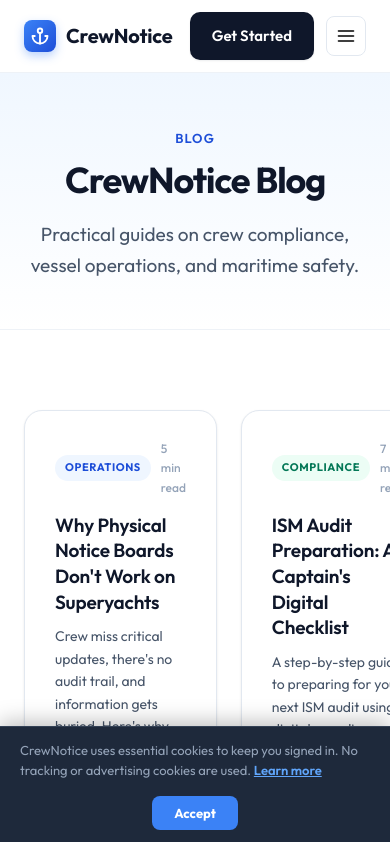
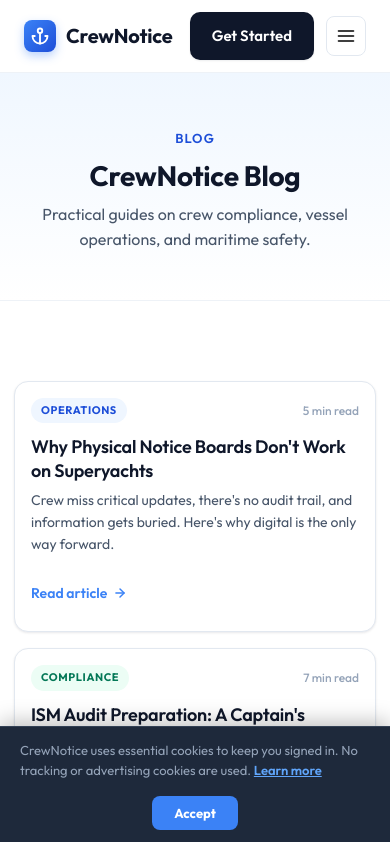
Before and after one commit to sharptyrone-dotcom/CrewBoard, a Next.js app: page /blog in a window 390 px wide. Shown: the top 842 px of the page. Built offline with nearby package versions, Linux system fonts and the light colour scheme.

Commit message:
Auto-commit changes

```diff
--- a/app/blog/[slug]/page.js
+++ b/app/blog/[slug]/page.js
@@ -39,7 +39,7 @@
   if (!article) notFound();
 
   return (
-    <div className="lp-root">
+    <div className="lp-root blog-page">
       <MarketingNav />
 
       {/* Article Hero */}
--- a/app/blog/page.js
+++ b/app/blog/page.js
@@ -101,7 +101,7 @@
 
 export default function BlogPage() {
   return (
-    <div className="lp-root">
+    <div className="lp-root blog-page">
       <MarketingNav />
 
       {/* Page Hero */}
--- a/app/landing.css
+++ b/app/landing.css
@@ -2058,3 +2058,263 @@
   color: var(--blue);
   background: var(--blue-tint);
 }
+
+/* ═══════════════════════════════════════════════════════════════
+   Blog — mobile polish (<768px)
+   Scoped so it only tightens the blog index + article pages. The
+   767px breakpoint sits between the existing 960px and 560px
+   queries and is chosen to match the spec ("below 768px").
+   ═══════════════════════════════════════════════════════════════ */
+@media (max-width: 767px) {
+  /* Prevent tiny-pixel overflow from long titles / URLs in copy.
+     All selectors scoped with .lp-root.blog-page so the rules only
+     apply on /blog and /blog/[slug] — never leaking to other
+     marketing pages that share .page-hero / .product-hero / .wrap
+     / .breadcrumbs / .article-body / .article-callout / .article-back
+     structures. Classes that live only on blog pages (.blog-*) stay
+     prefixed with .lp-root since they can't appear elsewhere. */
+  .lp-root.blog-page .blog-card,
+  .lp-root.blog-page .article-body,
+  .lp-root.blog-page .article-body p,
+  .lp-root.blog-page .article-body li,
+  .lp-root.blog-page .blog-card-title,
+  .lp-root.blog-page .blog-card-excerpt,
+  .lp-root.blog-page .blog-article-byline,
+  .lp-root.blog-page .blog-article-cta p,
+  .lp-root.blog-page .page-hero h1,
+  .lp-root.blog-page .product-hero h1 {
+    overflow-wrap: break-word;
+    word-wrap: break-word;
+  }
+
+  /* ── Blog index ── */
+  .lp-root.blog-page .blog-grid {
+    grid-template-columns: 1fr;
+    gap: 16px;
+    padding: 0;
+  }
+
+  /* Shrink the outer wrap padding so cards breathe but don't
+     touch the screen edges. Scoped to .blog-page only. */
+  .lp-root.blog-page .page-hero .wrap,
+  .lp-root.blog-page .product-hero .wrap,
+  .lp-root.blog-page section .wrap {
+    padding-left: 16px;
+    padding-right: 16px;
+  }
+
+  .lp-root.blog-page .blog-card {
+    padding: 18px 18px 16px;
+    border-radius: 14px;
+  }
+  .lp-root.blog-page .blog-card-head {
+    /* Tag + read time on one line, no awkward wrap. */
+    flex-wrap: nowrap;
+    gap: 8px;
+    margin-bottom: 12px;
+  }
+  .lp-root.blog-page .blog-tag {
+    flex-shrink: 0;
+    white-space: nowrap;
+  }
+  .lp-root.blog-page .blog-read-time {
+    flex-shrink: 0;
+    white-space: nowrap;
+    margin-left: auto;
+  }
+  .lp-root.blog-page .blog-card-title {
+    font-size: 18px;
+    line-height: 1.3;
+    padding-right: 0;
+    margin: 0 0 8px;
+  }
+  .lp-root.blog-page .blog-card-excerpt {
+    font-size: 14px;
+    line-height: 1.55;
+    margin: 0 0 16px;
+    /* Cap to 3 lines on mobile. */
+    display: -webkit-box;
+    -webkit-line-clamp: 3;
+    -webkit-box-orient: vertical;
+    overflow: hidden;
+  }
+  .lp-root.blog-page .blog-card-foot {
+    /* Minimum 44px tap target. */
+    min-height: 44px;
+    align-items: center;
+    font-size: 14px;
+  }
+
+  /* Blog hero H1 / subtitle */
+  .lp-root.blog-page .page-hero h1 {
+    font-size: 28px;
+    margin-bottom: 12px;
+    letter-spacing: -0.01em;
+  }
+  .lp-root.blog-page .page-hero .page-subtitle {
+    font-size: 16px;
+    line-height: 1.55;
+  }
+
+  /* ── Subscribe form ── stacks vertically, full width */
+  .lp-root.blog-page .blog-subscribe {
+    margin-top: 40px;
+    padding: 28px 20px;
+    border-radius: 16px;
+  }
+  .lp-root.blog-page .blog-subscribe h3 { font-size: 18px; }
+  .lp-root.blog-page .blog-subscribe p { font-size: 14px; }
+  .lp-root.blog-page .blog-subscribe-form {
+    flex-direction: column;
+    gap: 10px;
+    max-width: 100%;
+  }
+  .lp-root.blog-page .blog-subscribe-form input[type="email"] {
+    width: 100%;
+    min-height: 44px;
+    font-size: 16px; /* prevents iOS zoom-on-focus */
+  }
+  .lp-root.blog-page .blog-subscribe-form button {
+    width: 100%;
+    min-height: 44px;
+    font-size: 15px;
+  }
+
+  /* ── Blog article page ── */
+  .lp-root.blog-page .product-hero h1 {
+    font-size: 26px;
+    line-height: 1.2;
+    letter-spacing: -0.015em;
+    margin-bottom: 14px;
+  }
+  .lp-root.blog-page .product-hero-sub {
+    font-size: 16px;
+    line-height: 1.6;
+    margin-bottom: 18px;
+  }
+  .lp-root.blog-page .breadcrumbs {
+    font-size: 12px;
+    flex-wrap: wrap;
+    gap: 6px;
+    margin-bottom: 18px;
+    min-width: 0;
+  }
+  .lp-root.blog-page .breadcrumbs .crumb-current {
+    /* Don't let a long title blow out the row. */
+    overflow-wrap: anywhere;
+    min-width: 0;
+  }
+  .lp-root.blog-page .blog-article-meta-top {
+    flex-wrap: wrap;
+    gap: 8px;
+    margin-bottom: 12px;
+  }
+  .lp-root.blog-page .blog-article-byline {
+    flex-wrap: wrap;
+    row-gap: 4px;
+    column-gap: 8px;
+    font-size: 13px;
+    margin-top: 16px;
+  }
+
+  /* Article body typography */
+  .lp-root.blog-page .article-body {
+    max-width: 100%;
+    font-size: 16px;
+    line-height: 1.65;
+  }
+  .lp-root.blog-page .article-body p {
+    margin: 0 0 16px;
+  }
+  .lp-root.blog-page .article-body h2 {
+    font-size: 22px;
+    line-height: 1.3;
+    margin: 32px 0 12px;
+  }
+  .lp-root.blog-page .article-body h3 {
+    font-size: 18px;
+    font-weight: 600;
+    line-height: 1.35;
+    margin: 24px 0 10px;
+    color: var(--ink);
+  }
+  .lp-root.blog-page .article-body img {
+    max-width: 100%;
+    height: auto;
+    display: block;
+  }
+  .lp-root.blog-page .article-body .article-list {
+    padding-left: 4px;
+    margin-bottom: 20px;
+  }
+  .lp-root.blog-page .article-body .article-list li {
+    font-size: 16px;
+    line-height: 1.55;
+    gap: 10px;
+    /* Keep bullet indent small enough that text doesn't push off
+       the right edge on narrow screens. */
+    padding-left: 0;
+  }
+  .lp-root.blog-page .article-body .article-list li::before {
+    margin-left: 6px;
+  }
+  .lp-root.blog-page .article-body .article-steps li {
+    padding: 16px 16px 16px 60px;
+  }
+  .lp-root.blog-page .article-body .article-steps li::before {
+    left: 14px; top: 16px;
+    width: 32px; height: 32px; font-size: 13px;
+  }
+  .lp-root.blog-page .article-body .article-steps li h4 { font-size: 15px; }
+  .lp-root.blog-page .article-body .article-steps li p { font-size: 14px; }
+
+  /* Callouts / blockquote-style blocks — reduced padding */
+  .lp-root.blog-page .article-callout {
+    padding: 12px 14px;
+    margin: 20px 0;
+    border-radius: 12px;
+  }
+  .lp-root.blog-page .article-callout p {
+    font-size: 14px;
+    line-height: 1.55;
+  }
+
+  /* CTA — stacked, full-width buttons */
+  .lp-root.blog-page .blog-article-cta {
+    margin: 40px auto 24px;
+    padding: 28px 20px;
+    border-radius: 16px;
+  }
+  .lp-root.blog-page .blog-article-cta h3 { font-size: 18px; }
+  .lp-root.blog-page .blog-article-cta p { font-size: 14px; margin-bottom: 18px; }
+  .lp-root.blog-page .blog-article-cta .btn,
+  .lp-root.blog-page .blog-article-cta .btn-primary {
+    display: flex;
+    width: 100%;
+    justify-content: center;
+    min-height: 44px;
+    padding: 12px 20px;
+    font-size: 15px;
+  }
+
+  /* Back-to-blog link — clearly tappable */
+  .lp-root.blog-page .article-back {
+    margin-top: 28px;
+  }
+  .lp-root.blog-page .article-back a {
+    min-height: 44px;
+    padding: 10px 16px;
+    font-size: 14px;
+  }
+}
+
+/* Extra-small screens: a tiny bit more breathing room. */
+@media (max-width: 400px) {
+  .lp-root.blog-page .blog-card { padding: 16px; }
+  .lp-root.blog-page .page-hero .wrap,
+  .lp-root.blog-page .product-hero .wrap,
+  .lp-root.blog-page section .wrap {
+    padding-left: 14px;
+    padding-right: 14px;
+  }
+}
```
Also changed, not shown: public/sw.js.
